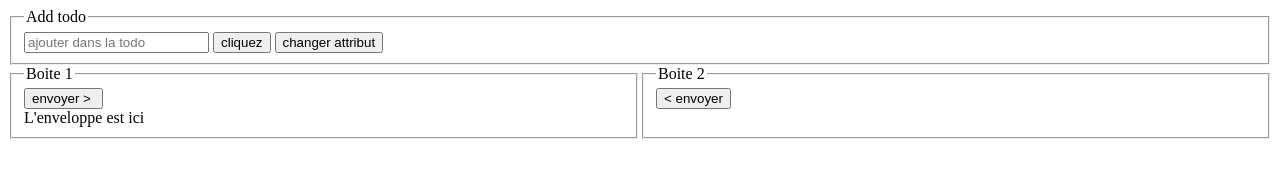
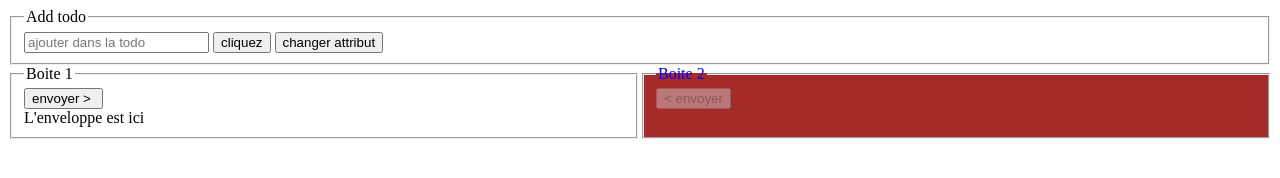
Before and after one commit to 2022-10-04-POE-JAVA-NANTES-SE22-217096/javascript, a plain HTML site: page index.html in a window 1280 px wide. Drawn offline with Linux system fonts and the light colour scheme.

Commit message:
sujet reception

```diff
--- a/css/principal.css
+++ b/css/principal.css
@@ -19,3 +19,10 @@
 
     width: 50%;
 }
+
+fieldset[disabled]{
+
+    background-color: brown;
+    color:blue;
+
+}
--- a/index.html
+++ b/index.html
@@ -45,7 +45,7 @@
                     </form>
                     <span id="reception1">L'enveloppe est ici</span>
                 </fieldset>
-                <fieldset>
+                <fieldset disabled>
                     <legend>Boite 2</legend>
 
                     <form>
```
